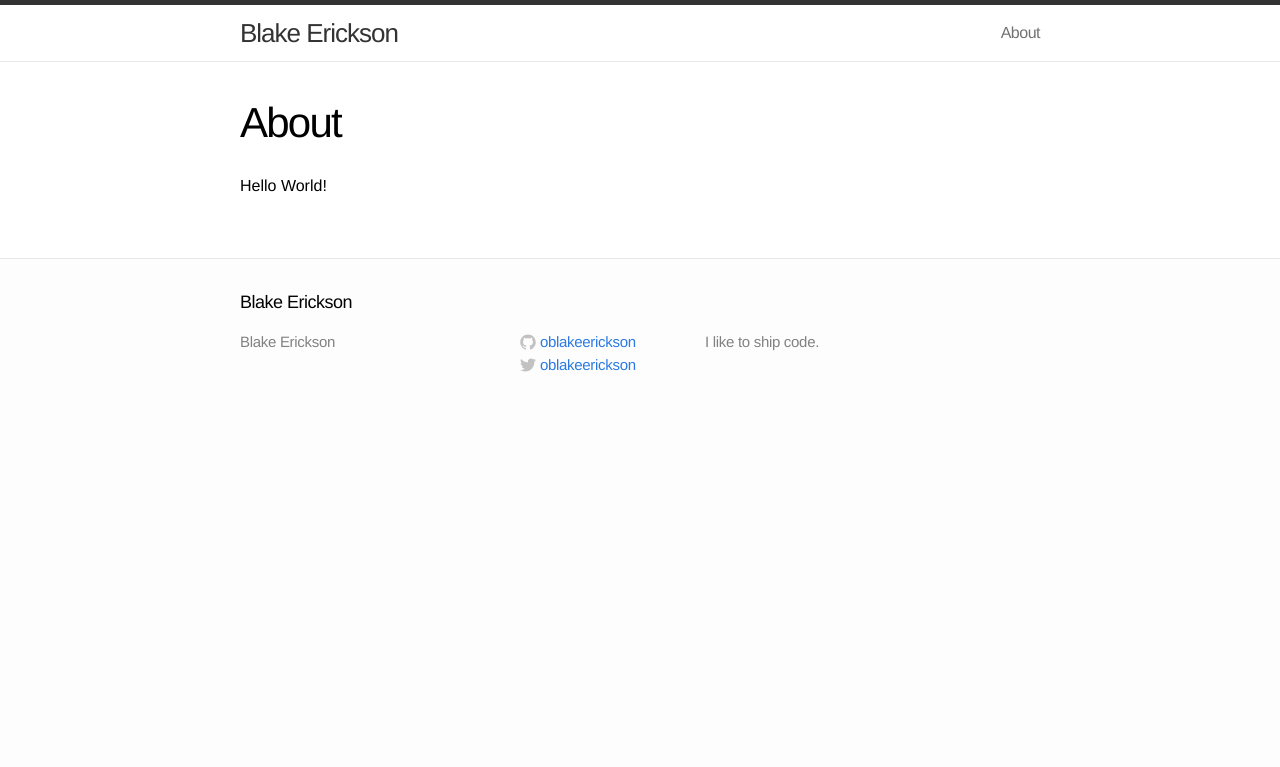
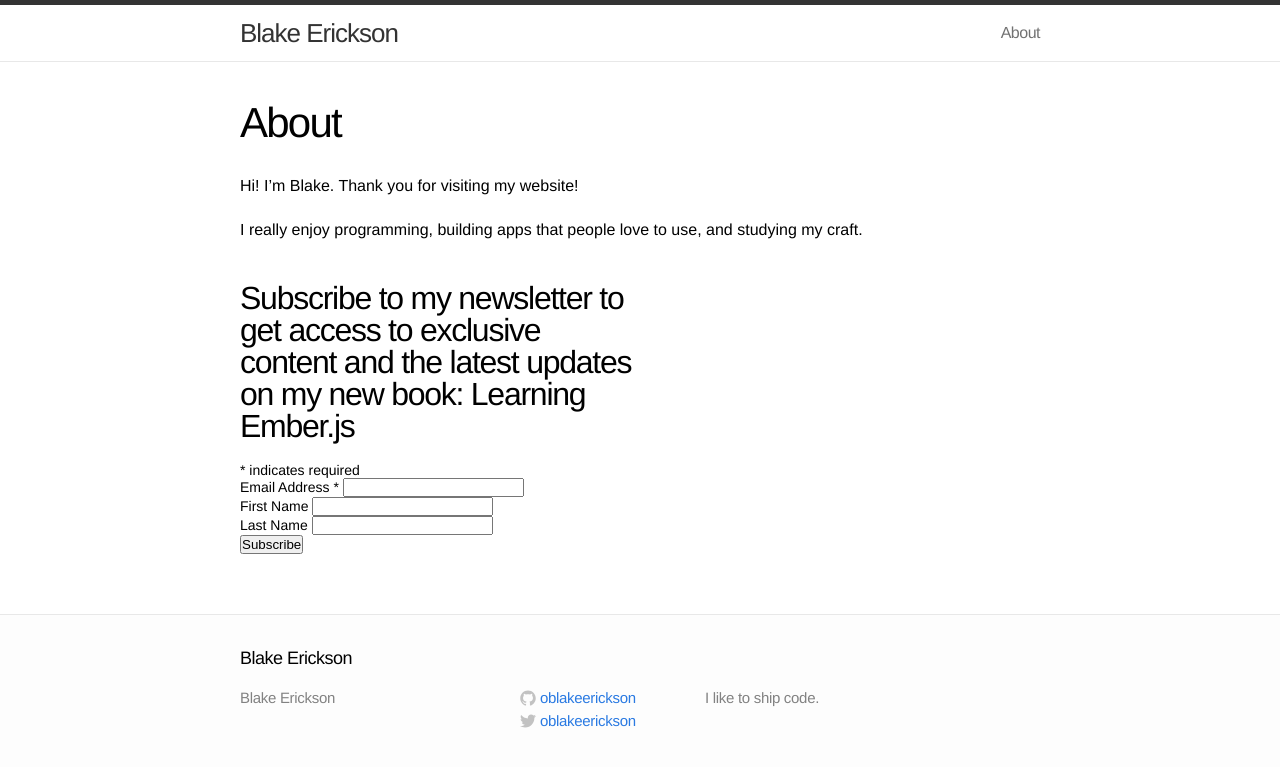
Before and after one commit to oblakeerickson/blakeerickson, a Jekyll site: the page built from about.md, in a window 1280 px wide. Shown: the top 767 px of the page. Built offline with Jekyll 4.4.1, drawn with Linux system fonts in a browser that asks for light colours; comment, search, counter and statistics services are not loaded.

Commit message:
added newsletter signup to about page

```diff
--- a/about.md
+++ b/about.md
@@ -3,4 +3,41 @@ layout: page
 title: About
 ---
 
-Hello World!
+Hi! I'm Blake. Thank you for visiting my website!
+
+I really enjoy programming, building apps that people love to use, and studying my craft.
+
+<!-- Begin MailChimp Signup Form -->
+<link href="//cdn-images.mailchimp.com/embedcode/classic-081711.css" rel="stylesheet" type="text/css">
+<style type="text/css">
+	#mc_embed_signup{background:#fff; clear:left; font:14px Helvetica,Arial,sans-serif; width:400px}
+</style>
+<div id="mc_embed_signup">
+<form action="//blakeerickson.us9.list-manage.com/subscribe/post?u=0ed3aee764b2fa88f48a83a77&amp;id=51d7bf4378" method="post" id="mc-embedded-subscribe-form" name="mc-embedded-subscribe-form" class="validate" target="_blank" novalidate>
+    <div id="mc_embed_signup_scroll">
+	<h2>Subscribe to my newsletter to get access to exclusive content and the latest updates on my new book: Learning Ember.js</h2>
+<div class="indicates-required"><span class="asterisk">*</span> indicates required</div>
+<div class="mc-field-group">
+	<label for="mce-EMAIL">Email Address  <span class="asterisk">*</span>
+</label>
+	<input type="email" value="" name="EMAIL" class="required email" id="mce-EMAIL">
+</div>
+<div class="mc-field-group">
+	<label for="mce-FNAME">First Name </label>
+	<input type="text" value="" name="FNAME" class="" id="mce-FNAME">
+</div>
+<div class="mc-field-group">
+	<label for="mce-LNAME">Last Name </label>
+	<input type="text" value="" name="LNAME" class="" id="mce-LNAME">
+</div>
+	<div id="mce-responses" class="clear">
+		<div class="response" id="mce-error-response" style="display:none"></div>
+		<div class="response" id="mce-success-response" style="display:none"></div>
+	</div>    <!-- real people should not fill this in and expect good things - do not remove this or risk form bot signups-->
+    <div style="position: absolute; left: -5000px;"><input type="text" name="b_0ed3aee764b2fa88f48a83a77_51d7bf4378" tabindex="-1" value=""></div>
+    <div class="clear"><input type="submit" value="Subscribe" name="subscribe" id="mc-embedded-subscribe" class="button"></div>
+    </div>
+</form>
+</div>
+
+<!--End mc_embed_signup-->
```
